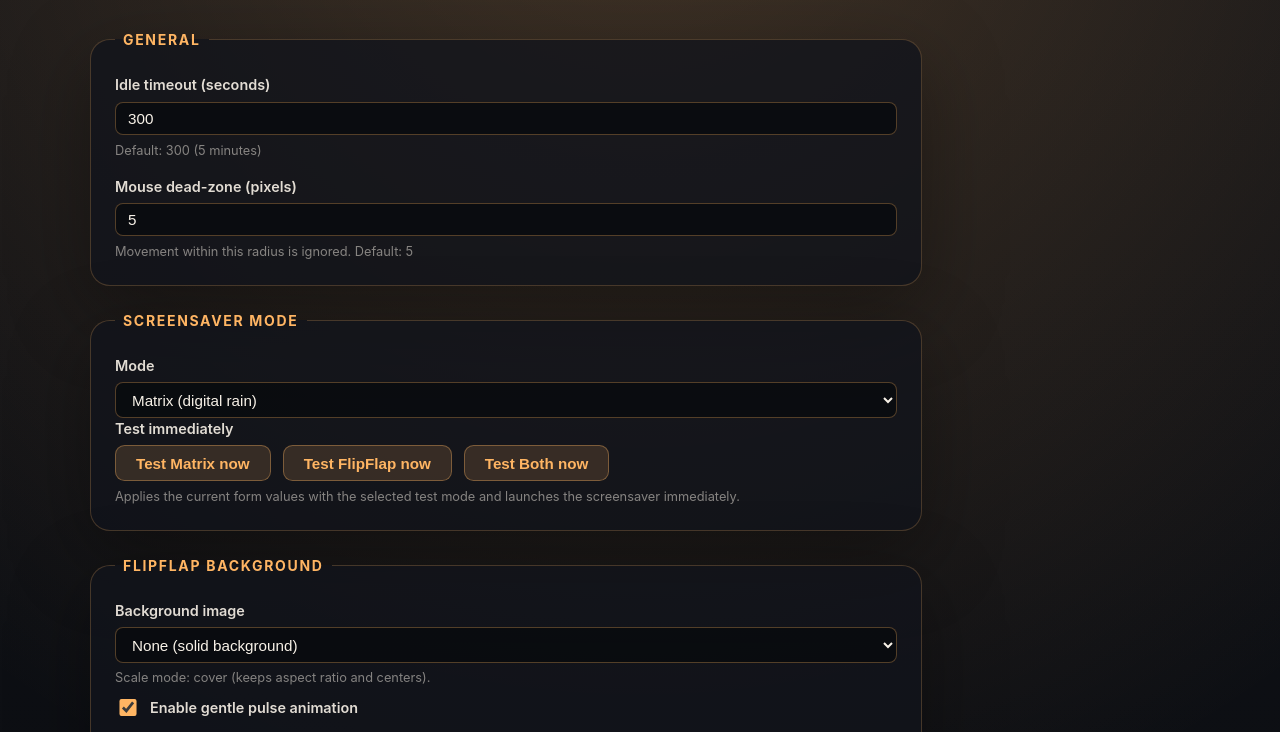
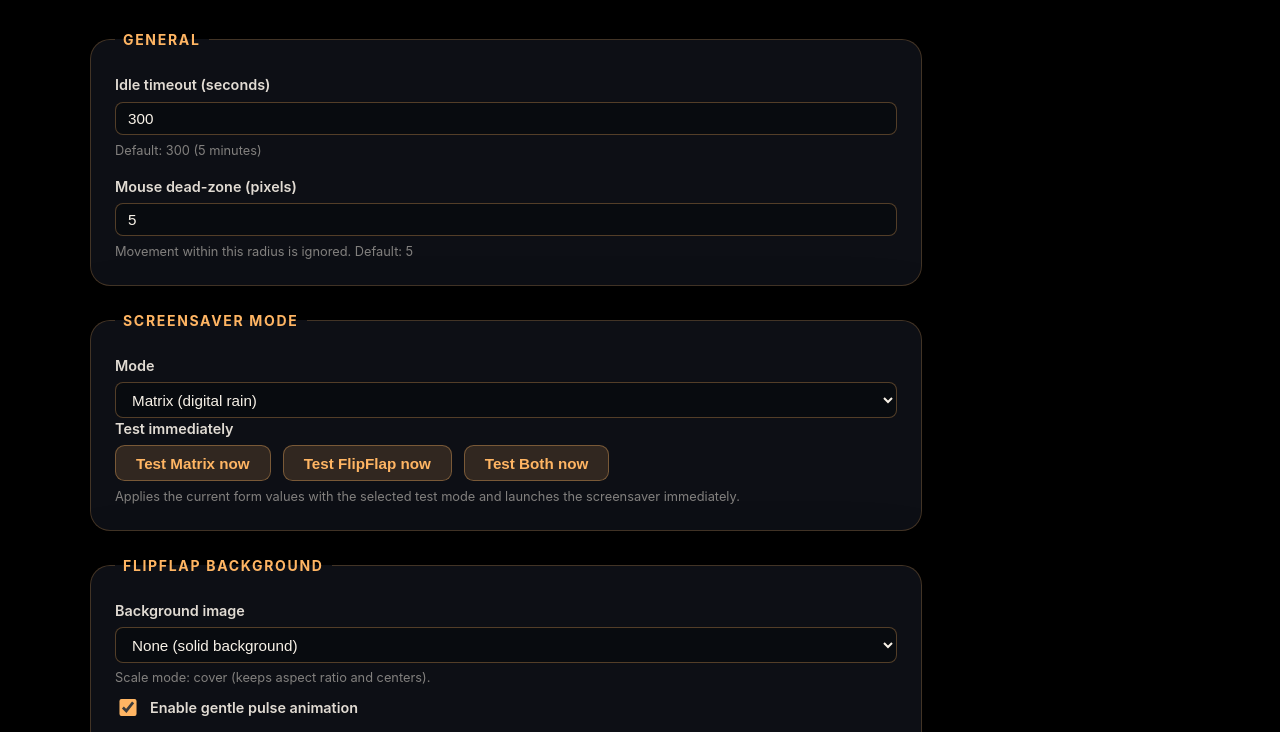
Before and after one commit to markus-kb/fliptrix, a website built with Vite: page index.html in a window 1280 px wide. Shown: the part 196-928 px from the top of the page. Built offline with nearby package versions, Linux system fonts and the light colour scheme.

Commit message:
fix(screensaver): black body background in HTML to prevent white flash on load

```diff
--- a/index.html
+++ b/index.html
@@ -8,7 +8,7 @@
     <script type="module" src="/src/main.ts" defer></script>
   </head>
 
-  <body>
+  <body style="background:#000;margin:0">
     <div id="app"></div>
   </body>
 </html>
```
